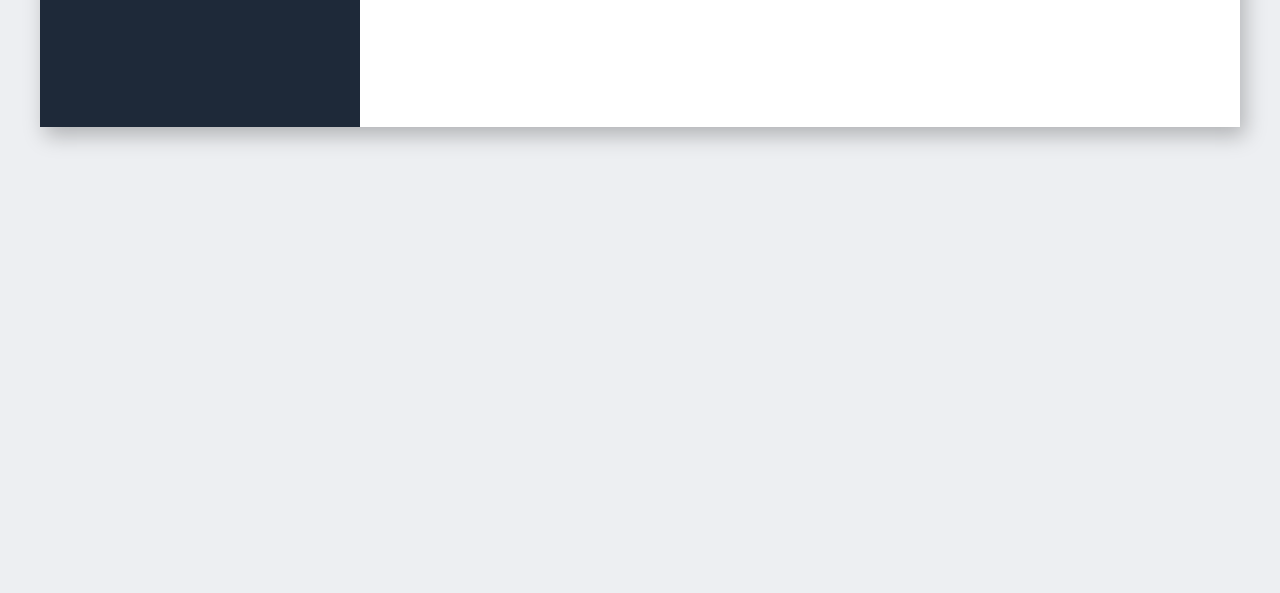
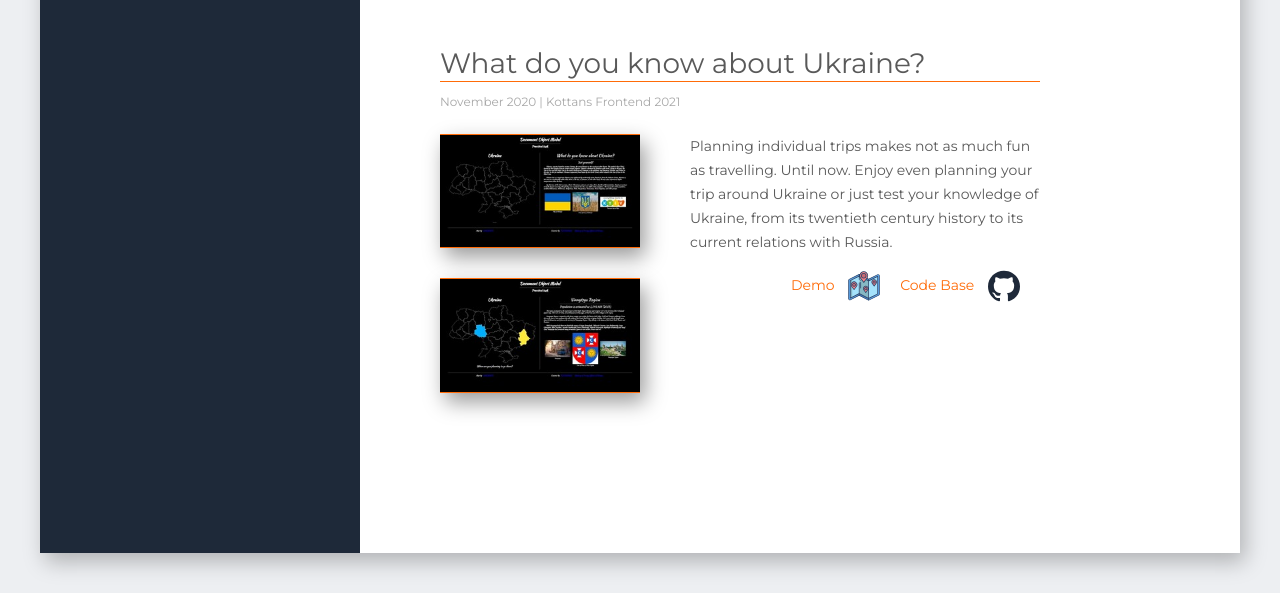
Before and after one commit to Ant-C-tech/resume, a plain HTML site: page projects.html in a window 1280 px wide. Shown: the part 2159-2752 px from the top of the page. Before the commit the page ends 2326 px from the top, so only its background shows below. Drawn offline with nearby package versions, Linux system fonts and the light colour scheme.

Commit message:
Add project #18

```diff
--- a/js/project.js
+++ b/js/project.js
@@ -55,3 +55,19 @@ let popupMemoryPairGame2 = new PopUp({
   maskColor: "#1e2939",
   maskOpacity: "0.7",
 });
+
+let popupUkraine1 = new PopUp({
+  openBtn: "showModal-ukraine-1",
+  container: "popupContainer__ukraine-1",
+  content: ` <img class="course__img w-100" src="./img/projects/18/proj18.jpg" alt="screenshot of WDYKAU application">`,
+  maskColor: "#1e2939",
+  maskOpacity: "0.7",
+});
+
+let popupUkraine2 = new PopUp({
+  openBtn: "showModal-ukraine-2",
+  container: "popupContainer__ukraine-2",
+  content: `<img class="course__img w-100" src="./img/projects/18/proj18-2.jpg" alt="screenshot of WDYKAU application">`,
+  maskColor: "#1e2939",
+  maskOpacity: "0.7",
+});
--- a/projects.html
+++ b/projects.html
@@ -422,6 +422,60 @@
               </div>
             </div>
           </div>
+
+          <div class="projectItem">
+            <h3 class="project__title">What do you know about Ukraine?</h3>
+            <p class="company__period">November 2020 | Kottans Frontend 2021</p>
+            <div class="projectItem__flexWrapper">
+              <div class="screenshotWrapper">
+                <img
+                  class="project__imgIcon showModal-ukraine-1"
+                  src="./img/projects/18/proj18_icon.jpg"
+                  alt="screenshot of WDYKAU"
+                />
+                <img
+                  class="project__imgIcon showModal-ukraine-2"
+                  src="./img/projects/18/proj18-2_icon.jpg"
+                  alt="screenshot of WDYKAU"
+                />
+              </div>
+
+              <div class="project__projectDescription">
+                <p class="project__projectDescriptionText">
+                  Planning individual trips makes not as much fun as travelling.
+                  Until now. Enjoy even planning your trip around Ukraine or
+                  just test your knowledge of Ukraine, from its twentieth
+                  century history to its current relations with Russia.
+                </p>
+                <div class="project__links">
+                  <a
+                    class="project__gitLink"
+                    href="https://ant-c-tech.github.io/-7-Document-Object-Model-Practice/"
+                    target="_blank"
+                  >
+                    Demo
+                    <img
+                      class="project__gitLinkIcon"
+                      src="./img/projects/18/map.svg"
+                      alt="app icon"
+                    />
+                  </a>
+                  <a
+                    class="project__gitLink"
+                    href="https://github.com/Ant-C-tech/-7-Document-Object-Model-Practice"
+                    target="_blank"
+                  >
+                    Code Base
+                    <img
+                      class="project__gitLinkIcon"
+                      src="./img/icons/github.svg"
+                      alt="github icon"
+                    />
+                  </a>
+                </div>
+              </div>
+            </div>
+          </div>
         </section>
       </div>
       <div class="popupContainer__cinemaApp-1"></div>
@@ -431,6 +485,8 @@
       <div class="popupContainer__froggerGame"></div>
       <div class="popupContainer__memoryPairGame-1"></div>
       <div class="popupContainer__memoryPairGame-2"></div>
+      <div class="popupContainer__ukraine-1"></div>
+      <div class="popupContainer__ukraine-2"></div>
     </div>
   </body>
 </html>
```
Also changed, not shown: img/projects/18/map.svg (added), img/projects/18/proj18-2.jpg (added), img/projects/18/proj18-2_icon.jpg (added), img/projects/18/proj18.jpg (added), img/projects/18/proj18_icon.jpg (added).
